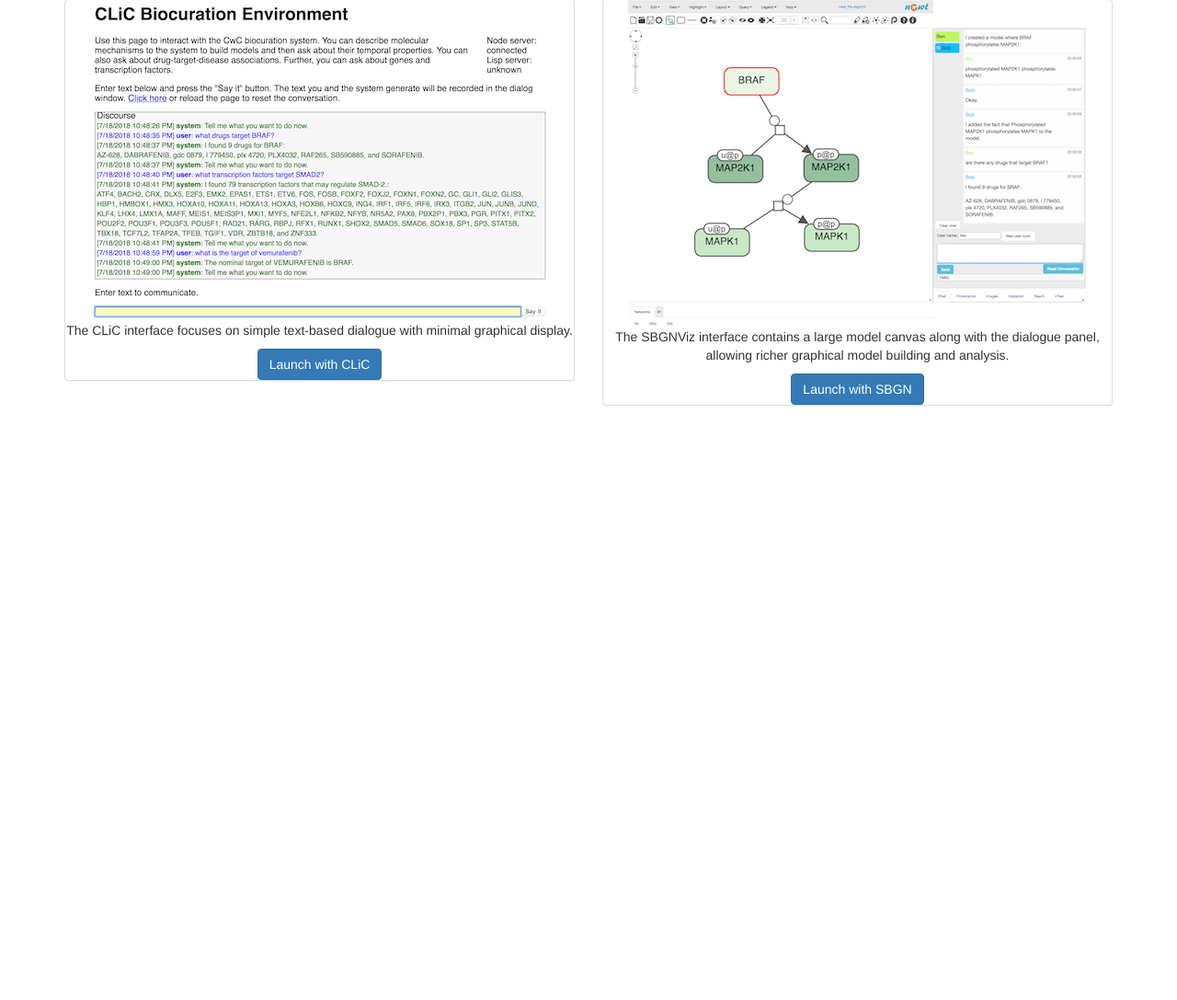
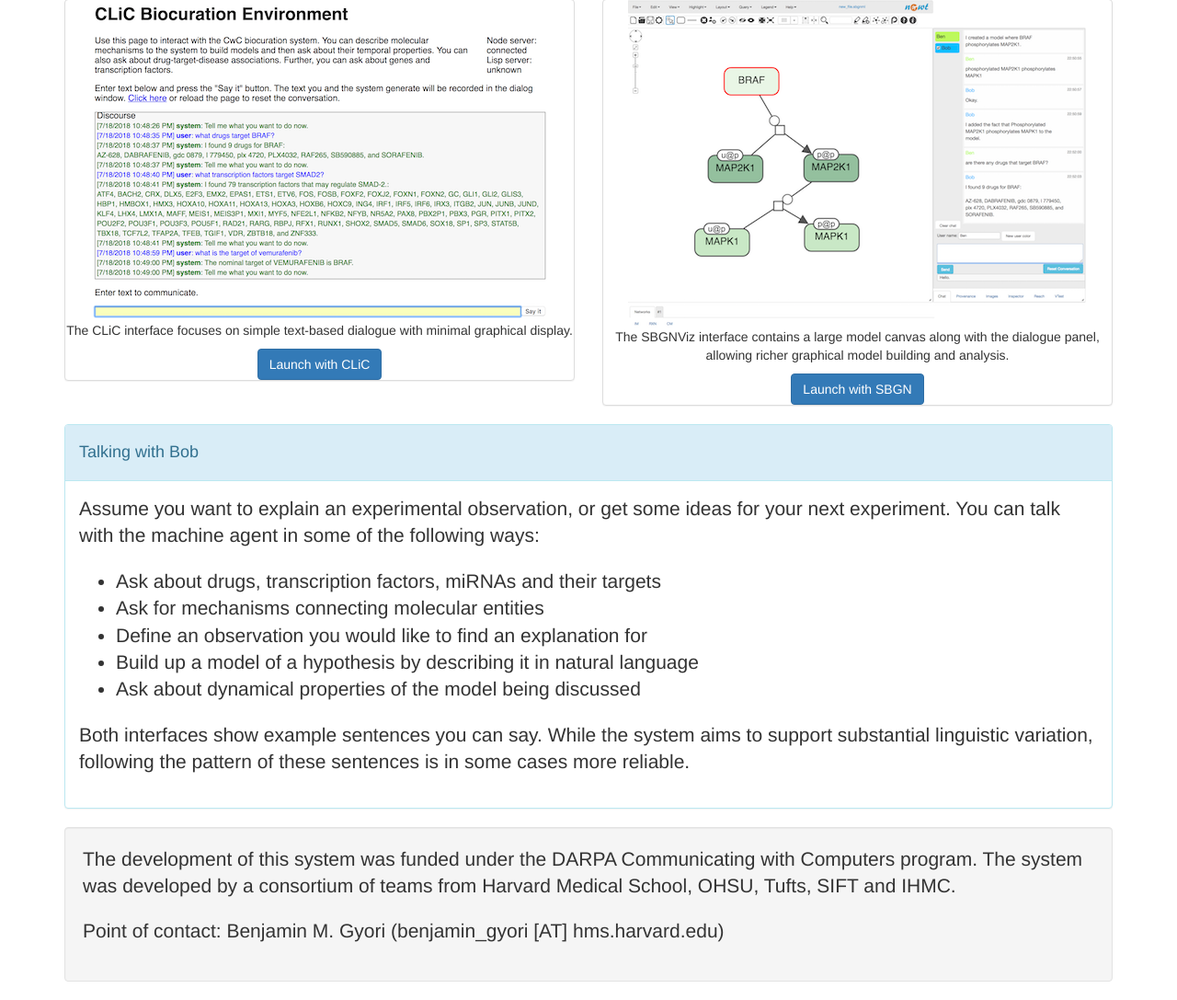
Before and after one commit to bgyori/cwc_integ_service, a Flask app: page / in a window 1280 px wide. Shown: the part 376-1463 px from the top of the page at 92% size. Before the commit the page ends 817 px from the top, so only its background shows below. Run offline with Flask 2, Linux system fonts and the light colour scheme; data that the repository does not hold is empty; some libraries are stand-ins or nearby versions.

Commit message:
Extend index page

```diff
--- a/templates/index.html
+++ b/templates/index.html
@@ -55,6 +55,36 @@
         </div>
     </div>
 </div>
+    <div class="panel panel-info">
+        <div class="panel-heading"><h4>Talking with Bob</h4></div>
+      <div class="panel-body">
+    <p class="lead">
+    Assume you want to explain an experimental observation, or get
+    some ideas for your next experiment. You can talk with the machine agent
+    in some of the following ways:
+    </p>
+    <ul class="lead">
+        <li>Ask about drugs, transcription factors, miRNAs and their targets</li>
+        <li>Ask for mechanisms connecting molecular entities</li>
+        <li>Define an observation you would like to find an explanation for</li>
+        <li>Build up a model of a hypothesis by describing it in natural language</li>
+        <li>Ask about dynamical properties of the model being discussed</li>
+    </ul>
+    <p class="lead">
+    Both interfaces show example sentences you can say. While the system aims
+    to support substantial linguistic variation, following the pattern of these
+    sentences is in some cases more reliable.
+    </p>
+    </div></div>
+<div class="well">
+    <p class="lead">
+    The development of this system was funded under the DARPA Communicating
+    with Computers program. The system was developed by a consortium of teams
+    from Harvard Medical School, OHSU, Tufts, SIFT and IHMC.
+    </p>
+    <p class="lead">
+    Point of contact: Benjamin M. Gyori (benjamin_gyori [AT] hms.harvard.edu)
+    </p>
 </div>
 {% endblock %}
 
```
